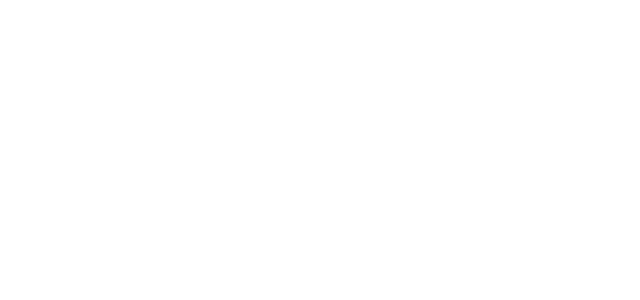
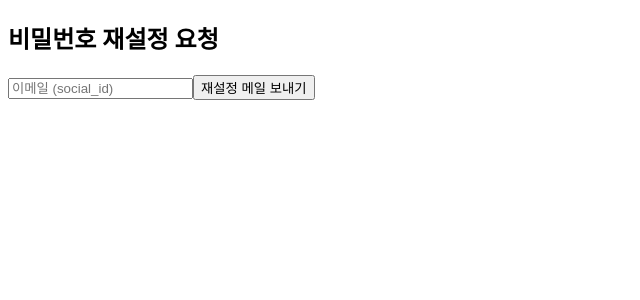
Before and after one commit to Myeong-Seo/bbmarketf, a React (Vite) app: page /forgot-password in a window 1280 px wide. Before the commit this address had no page. Shown: the top 300 px of the page, without its empty margins (0-640 px from the left). Built offline with nearby package versions, Linux system fonts and the light colour scheme.

Commit message:
비밀번호 찾기 이메일 연동

```diff
--- a/src/App.tsx
+++ b/src/App.tsx
@@ -2,6 +2,8 @@
 import Signup from './Signup';
 import Mypage from "./Mypage";
 import Login from "./Login";
+import ForgotPassword from './ForgotPassword';
+import ResetPassword from './ResetPassword';
 
 function App() {
     return (
@@ -11,47 +13,11 @@
                 <Route path="/login" element={<Login/>} />
                 <Route path="/signup" element={<Signup/>} />
                 <Route path="/me" element={<Mypage/>} />
+                <Route path="/forgot-password" element={<ForgotPassword />} />
+                <Route path="/reset-password" element={<ResetPassword />} />
             </Routes>
         </div>
     );
 }
 
 export default App;
-
-/*
-import { useState } from 'react'
-import reactLogo from './assets/react.svg'
-import viteLogo from '/vite.svg'
-import './App.css'
-
-function App() {
-  const [count, setCount] = useState(0)
-
-  return (
-    <>
-      <div>
-        <a href="https://vite.dev" target="_blank">
-          <img src={viteLogo} className="logo" alt="Vite logo" />
-        </a>
-        <a href="https://react.dev" target="_blank">
-          <img src={reactLogo} className="logo react" alt="React logo" />
-        </a>
-      </div>
-      <h1>Vite + Reacttt</h1>
-      <div className="card">
-        <button onClick={() => setCount((count) => count + 1)}>
-          count is {count}
-        </button>
-        <p>
-          Edit <code>src/App.tsx</code> and save to test HMR
-        </p>
-      </div>
-      <p className="read-the-docs">
-        Click on the Vite and React logos to learn more
-      </p>
-    </>
-  )
-}
-
-export default App
-*/
--- /dev/null
+++ b/src/ForgotPassword.tsx
@@ -0,0 +1,43 @@
+// src/pages/ForgotPassword.tsx
+
+import React, { useState } from 'react';
+import axios from 'axios';
+
+const ForgotPassword: React.FC = () => {
+    const [userId, setUserId] = useState('');
+    const [message, setMessage] = useState('');
+
+    const handleSubmit = async (e: React.FormEvent) => {
+        e.preventDefault();
+        try {
+            const response = await axios.post('/api/user/forgot-password', {
+                userId: userId,
+            });
+            setMessage(response.data);
+        } catch (error: any) {
+            if (error.response) {
+                setMessage(error.response.data);
+            } else {
+                setMessage('에러가 발생했습니다.');
+            }
+        }
+    };
+
+    return (
+        <div>
+            <h2>비밀번호 재설정 요청</h2>
+            <form onSubmit={handleSubmit}>
+                <input
+                    type="text"
+                    placeholder="이메일 (social_id)"
+                    value={userId}
+                    onChange={(e) => setUserId(e.target.value)}
+                />
+                <button type="submit">재설정 메일 보내기</button>
+            </form>
+            {message && <p>{message}</p>}
+        </div>
+    );
+};
+
+export default ForgotPassword;
--- a/src/Login.tsx
+++ b/src/Login.tsx
@@ -1,6 +1,7 @@
 import {useState} from "react";
 import axios from "axios";
 import { useNavigate } from "react-router-dom";
+import * as React from "react";
 
 
 function Login(){
@@ -39,6 +40,9 @@
             <input name = "userId" type = "text" placeholder = "아이디를 입력하세요" onChange={handleChange}/>
             <input name = "password" type = "text" placeholder = "비밀번호를 입력하세요" onChange = {handleChange}/>
             <button onClick={handleLogin}>로그인</button>
+            <button type="button" onClick={() => navigate("/forgot-password")}>
+                비밀번호 찾기
+            </button>
         </div>
     )
 }
--- /dev/null
+++ b/src/ResetPassword.tsx
@@ -0,0 +1,49 @@
+import React, { useState } from 'react';
+import { useSearchParams } from 'react-router-dom';
+import axios from 'axios';
+
+const ResetPassword: React.FC = () => {
+    const [searchParams] = useSearchParams();
+    const token = searchParams.get('token');
+    const [newPassword, setNewPassword] = useState('');
+    const [message, setMessage] = useState('');
+
+    const handleReset = async (e: React.FormEvent) => {
+        e.preventDefault();
+        try {
+            const response = await axios.post('/api/user/reset-password', {
+                token,
+                newPassword,
+            });
+            setMessage(response.data);
+        } catch (error: any) {
+            if (error.response) {
+                setMessage(error.response.data);
+            } else {
+                setMessage('에러가 발생했습니다.');
+            }
+        }
+    };
+
+    if (!token) {
+        return <p>유효하지 않은 접근입니다.</p>;
+    }
+
+    return (
+        <div>
+            <h2>비밀번호 재설정</h2>
+            <form onSubmit={handleReset}>
+                <input
+                    type="password"
+                    placeholder="새 비밀번호"
+                    value={newPassword}
+                    onChange={(e) => setNewPassword(e.target.value)}
+                />
+                <button type="submit">비밀번호 재설정</button>
+            </form>
+            {message && <p>{message}</p>}
+        </div>
+    );
+};
+
+export default ResetPassword;
--- /dev/null
+++ b/src/api/axios.ts
@@ -0,0 +1,20 @@
+import axios from 'axios';
+
+const instance = axios.create({
+    baseURL: import.meta.env.VITE_API_BASE_URL || 'http://localhost:8080',
+    withCredentials: true,
+});
+
+// ✅ 요청 인터셉터로 Authorization 자동 추가
+instance.interceptors.request.use(
+    (config) => {
+        const token = localStorage.getItem("token");
+        if (token) {
+            config.headers.Authorization = `Bearer ${token}`;
+        }
+        return config;
+    },
+    (error) => Promise.reject(error)
+);
+
+export default instance;
--- a/vite.config.ts
+++ b/vite.config.ts
@@ -7,7 +7,7 @@
   server: {
     proxy: {
       '/api': {
-        target: 'http://localhost:8081', // Spring Boot 서버 주소
+        target: 'http://localhost:8080', // Spring Boot 서버 주소
         changeOrigin: true,
         secure: false,
       },
```
Also changed, not shown: src/Mypage.tsx (+0 -68 lines), 1 other file (tests, documents, lock files or other folders).
